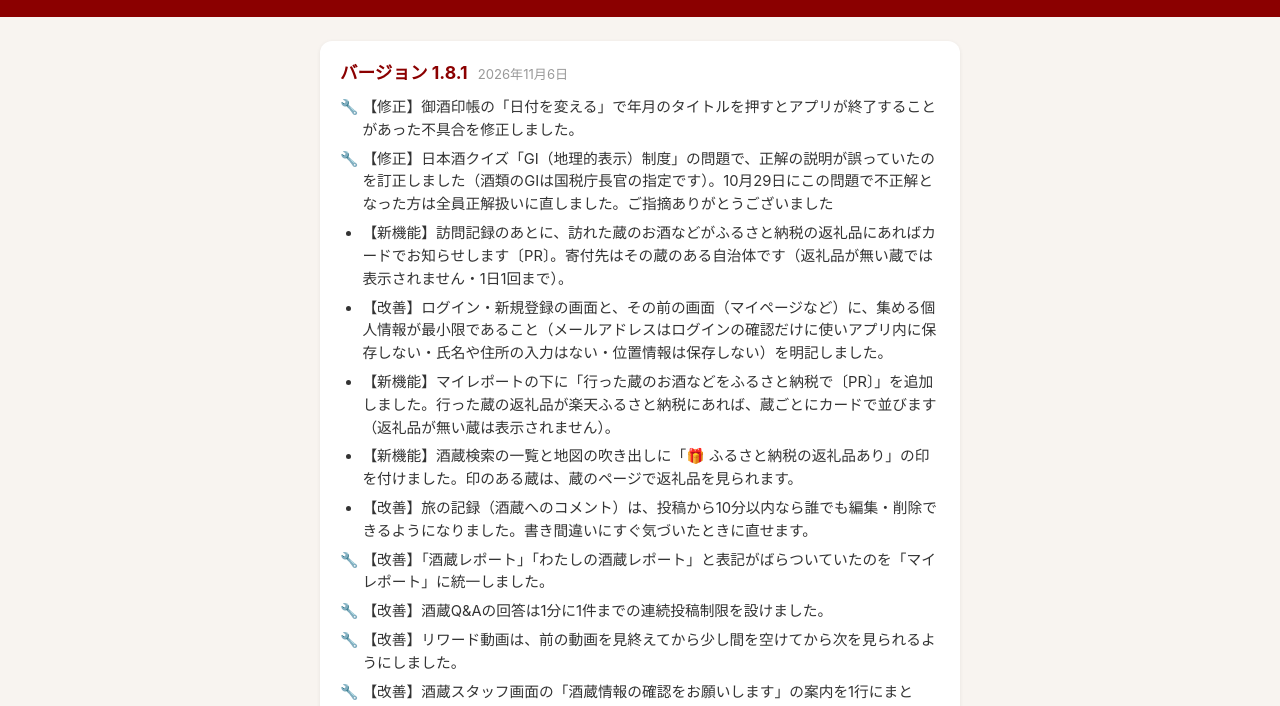
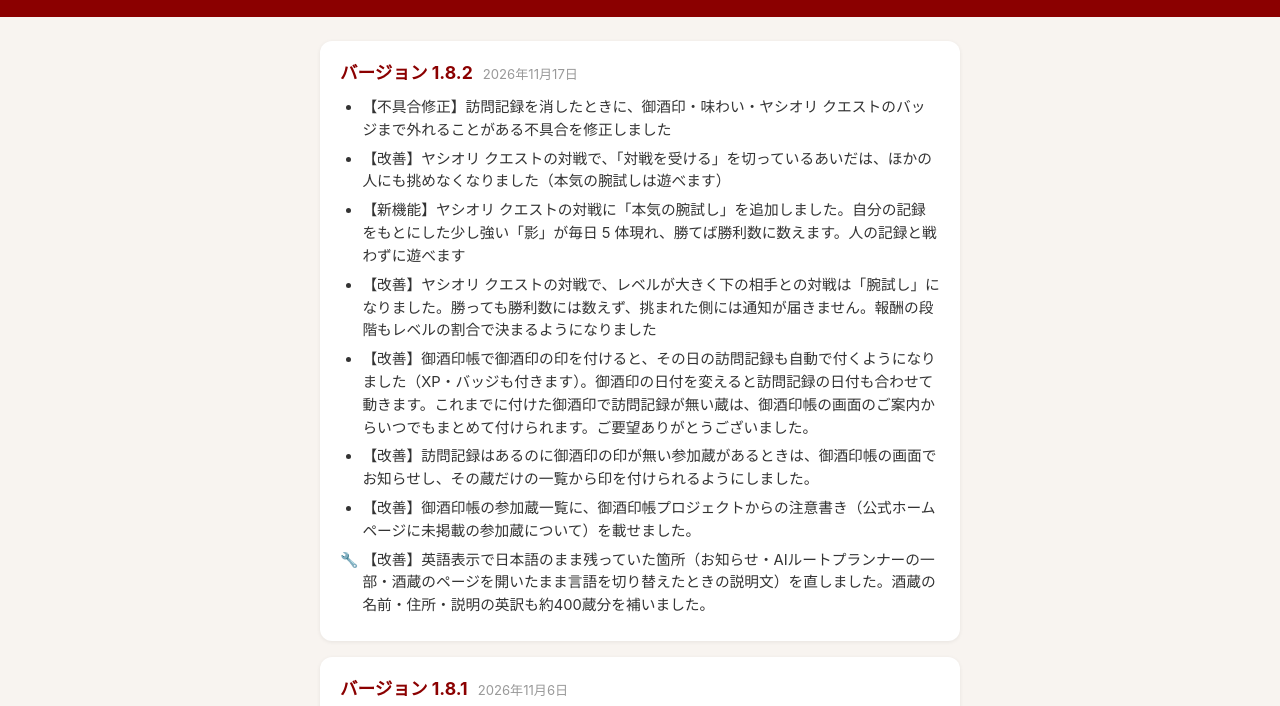
Before and after one commit to yamamune1/yamamune1.github.io, a plain HTML site: page release-notes.html in a window 1280 px wide. Shown: the part 77-783 px from the top of the page. Drawn offline with Linux system fonts and the light colour scheme.

Commit message:
release-notes: 1.8.2 を公開（2026-11-17）
Co-Authored-By: Claude Fable 5.2 <noreply@anthropic.com>
Claude-Session: https://claude.ai/code/session_014VVRvUiGrbbSV1ZP1H2JcV

```diff
--- a/release-notes.html
+++ b/release-notes.html
@@ -80,6 +80,23 @@
     <p>更新履歴</p>
   </header>
   <main>
+
+    <div class="version-block">
+      <div class="version-header">
+        <span class="version-number">バージョン 1.8.2</span>
+        <span class="version-date">2026年11月17日</span>
+      </div>
+      <ul>
+        <li class="new">【不具合修正】訪問記録を消したときに、御酒印・味わい・ヤシオリ クエストのバッジまで外れることがある不具合を修正しました</li>
+        <li class="new">【改善】ヤシオリ クエストの対戦で、「対戦を受ける」を切っているあいだは、ほかの人にも挑めなくなりました（本気の腕試しは遊べます）</li>
+        <li class="new">【新機能】ヤシオリ クエストの対戦に「本気の腕試し」を追加しました。自分の記録をもとにした少し強い「影」が毎日 5 体現れ、勝てば勝利数に数えます。人の記録と戦わずに遊べます</li>
+        <li class="new">【改善】ヤシオリ クエストの対戦で、レベルが大きく下の相手との対戦は「腕試し」になりました。勝っても勝利数には数えず、挑まれた側には通知が届きません。報酬の段階もレベルの割合で決まるようになりました</li>
+        <li class="new">【改善】御酒印帳で御酒印の印を付けると、その日の訪問記録も自動で付くようになりました（XP・バッジも付きます）。御酒印の日付を変えると訪問記録の日付も合わせて動きます。これまでに付けた御酒印で訪問記録が無い蔵は、御酒印帳の画面のご案内からいつでもまとめて付けられます。ご要望ありがとうございました。</li>
+        <li class="new">【改善】訪問記録はあるのに御酒印の印が無い参加蔵があるときは、御酒印帳の画面でお知らせし、その蔵だけの一覧から印を付けられるようにしました。</li>
+        <li class="new">【改善】御酒印帳の参加蔵一覧に、御酒印帳プロジェクトからの注意書き（公式ホームページに未掲載の参加蔵について）を載せました。</li>
+        <li class="fix">【改善】英語表示で日本語のまま残っていた箇所（お知らせ・AIルートプランナーの一部・酒蔵のページを開いたまま言語を切り替えたときの説明文）を直しました。酒蔵の名前・住所・説明の英訳も約400蔵分を補いました。</li>
+      </ul>
+    </div>
 
     <div class="version-block">
       <div class="version-header">
```
